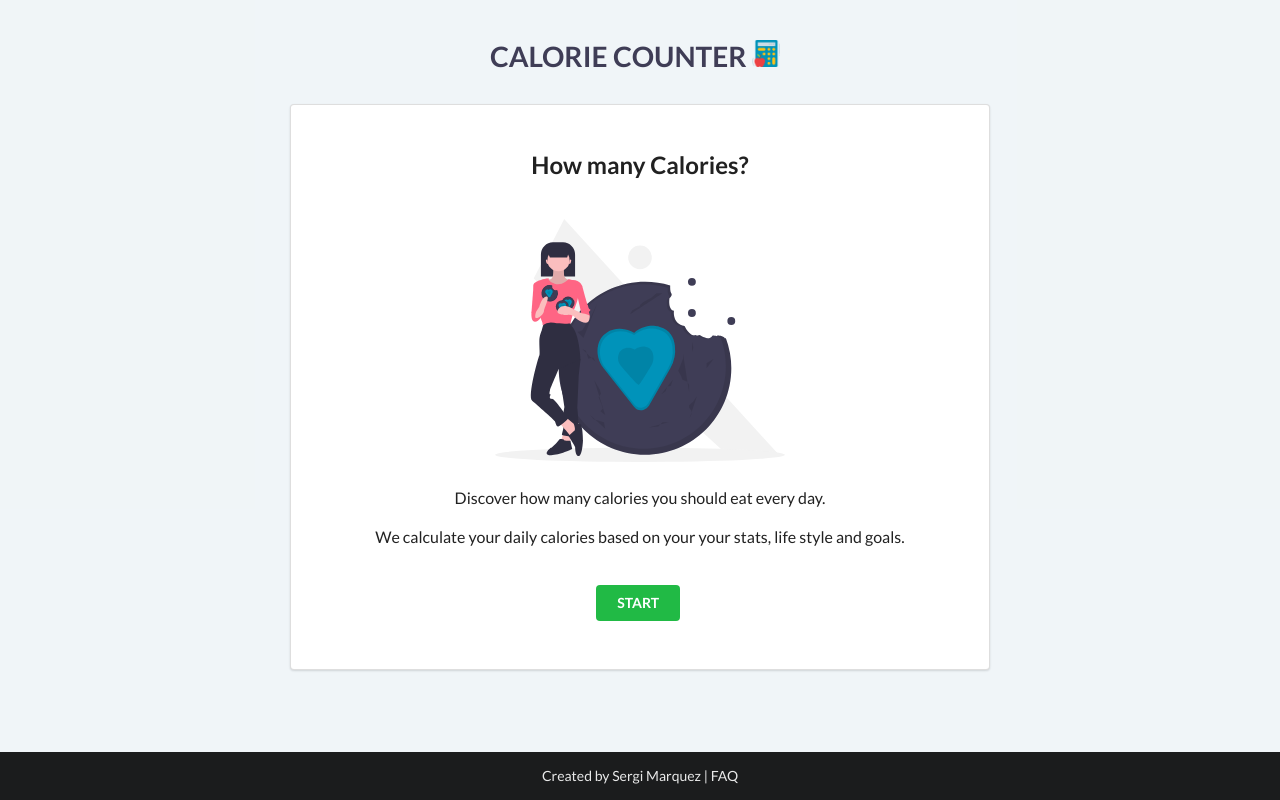
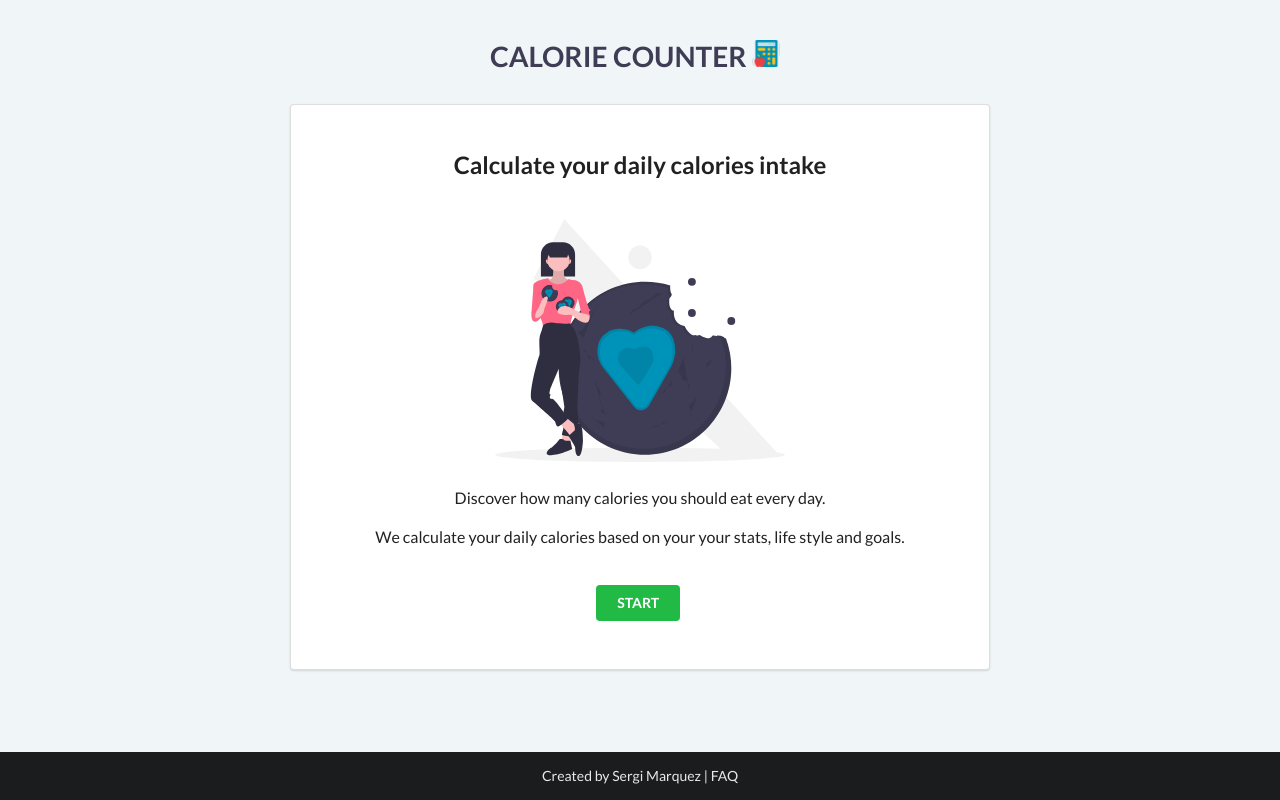
Before and after one commit to sergimarquez/calorie-counter, a React (Create React App) app: page / in a window 1280 px wide. Built offline with nearby package versions, Linux system fonts and the light colour scheme.

Commit message:
File organization.

```diff
--- a/src/components/App.js
+++ b/src/components/App.js
@@ -1,6 +1,6 @@
 import React from "react";
 
-import Layout from "./Layout";
+import Layout from "./Layout/Layout";
 
 class App extends React.Component {
   render() {
--- a/src/components/Card.css
+++ /dev/null
@@ -1,3 +0,0 @@
-#card-container {
-  margin-top: 30px;
-}
--- a/src/components/Footer.css
+++ /dev/null
@@ -1,5 +0,0 @@
-#footer-position {
-  position: absolute;
-  bottom: 0;
-  width: 100%;
-}
--- a/src/components/Layout.css
+++ /dev/null
@@ -1,10 +0,0 @@
-.page-container {
-  background-color: rgba(193, 213, 224, 0.247);
-  position: relative;
-  min-height: 100vh;
-  padding-top: 3em;
-}
-
-.content-wrap {
-  padding-bottom: 2.5em;
-}
--- a/src/components/Layout.js
+++ /dev/null
@@ -1,19 +0,0 @@
-import React from "react";
-import Header from "./Header";
-import Footer from "./Footer";
-import Card from "./Card";
-import "./Layout.css";
-
-const Layout = () => {
-  return (
-    <div className="page-container">
-      <Header />
-
-      <div className="content-wrap">
-        <Card />
-      </div>
-      <Footer />
-    </div>
-  );
-};
-export default Layout;
--- a/src/components/Card.js
+++ b/src/components/Layout/Card.js
@@ -1,12 +1,10 @@
 import React from "react";
-import ScreenStart from "./Screens/ScreenStart/ScreenStart";
-import ScreenGender from "./Screens/ScreenGender/ScreenGender";
-import ScreenStats from "./Screens/ScreenStats/ScreenStats";
-import ScreenActivity from "./Screens/ScreenActivity/ScreenActivity";
-import ScreenGoal from "./Screens/ScreenGoal/ScreenGoal";
-import ScreenResults from "./Screens/ScreenResults/ScreenResults";
-
-import "./Card.css";
+import ScreenStart from "../Screens/ScreenStart/ScreenStart";
+import ScreenGender from "../Screens/ScreenGender/ScreenGender";
+import ScreenStats from "../Screens/ScreenStats/ScreenStats";
+import ScreenActivity from "../Screens/ScreenActivity/ScreenActivity";
+import ScreenGoal from "../Screens/ScreenGoal/ScreenGoal";
+import ScreenResults from "../Screens/ScreenResults/ScreenResults";
 
 class Card extends React.Component {
   state = {
@@ -49,7 +47,7 @@ class Card extends React.Component {
 
   render() {
     return (
-      <div className="ui text container" id="card-container">
+      <div className="ui text container" style={{ marginTop: "30px" }}>
         <div className="ui large segment very padded center aligned">
           <ScreenStart
             activeSection={this.state.activeSection}
--- a/src/components/Footer.js
+++ b/src/components/Layout/Footer.js
@@ -1,10 +1,15 @@
 import React from "react";
-import "./Footer.css";
+
+const footerPosition = {
+  position: "absolute",
+  bottom: 0,
+  width: "100%"
+};
 
 const Footer = () => {
   return (
     <footer
-      id="footer-position"
+      style={footerPosition}
       className="ui inverted vertical footer segment center aligned"
     >
       Created by Sergi Marquez | FAQ
--- a/src/components/Header.js
+++ b/src/components/Layout/Header.js
@@ -1,5 +1,5 @@
 import React from "react";
-import icon from "../assets/calories.png";
+import icon from "../../assets/calories.png";
 
 const headlineStyle = {
   color: "#3f3d56"
--- /dev/null
+++ b/src/components/Layout/Layout.js
@@ -0,0 +1,28 @@
+import React from "react";
+import Header from "./Header";
+import Footer from "./Footer";
+import Card from "./Card";
+
+const pageContainer = {
+  backgroundColor: "rgba(193, 213, 224, 0.247)",
+  position: "relative",
+  minHeight: "100vh",
+  paddingTop: "3em"
+};
+
+const contentWrap = {
+  paddingBottom: "2.5em"
+};
+
+const Layout = () => {
+  return (
+    <div style={pageContainer}>
+      <Header />
+      <div style={contentWrap}>
+        <Card />
+      </div>
+      <Footer />
+    </div>
+  );
+};
+export default Layout;
--- a/src/components/Screens/ScreenGender/ScreenGender.js
+++ b/src/components/Screens/ScreenGender/ScreenGender.js
@@ -1,6 +1,7 @@
 import React from "react";
 import NextButton from "../../UI/NextButton";
 import BackButton from "../../UI/BackButton";
+
 import male from "../../../assets/male.png";
 import female from "../../../assets/female.png";
 
--- a/src/components/Screens/ScreenStart/ScreenStart.js
+++ b/src/components/Screens/ScreenStart/ScreenStart.js
@@ -12,7 +12,7 @@ class ScreenStart extends React.Component {
     if (this.show) {
       return (
         <div>
-          <h2 className="ui header">How many Calories?</h2>
+          <h2 className="ui header">Calculate your daily calories intake</h2>
           <div className="ui image medium start-image transition">
             <img src={dinner} alt="people having dinner" />
           </div>
```
